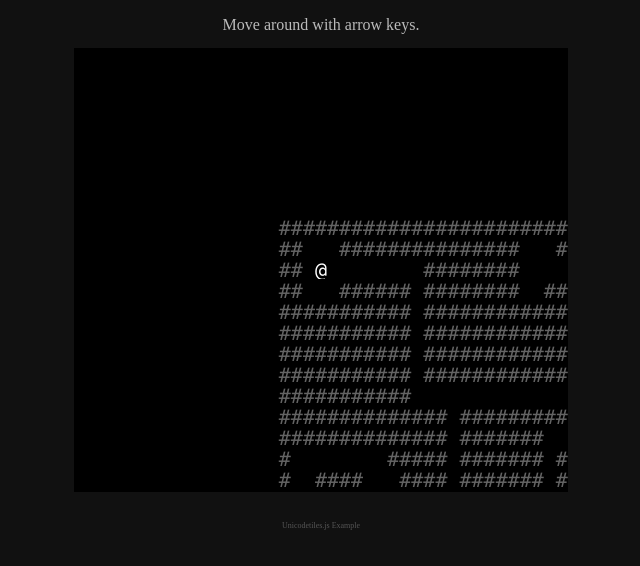
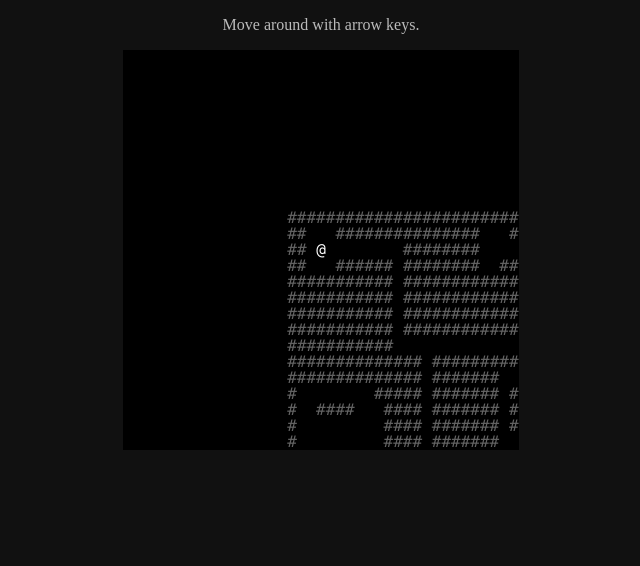
Before and after one commit to tapio/unicodetiles.js, a plain HTML site: page examples/index.html in a window 1280 px wide. Shown: the whole page, without its empty margins (319-959 px from the left). Drawn offline with Linux system fonts and the light colour scheme.

Commit message:
Various tweaks.
* Improved CSS things, gave e.g. a bit more vertical tiles
* Tile size now set through CSS font-size property
* Removed footer from example

```diff
--- a/examples/index.html
+++ b/examples/index.html
@@ -53,7 +53,7 @@
 
 		function start() {
 			window.setInterval("tick()", 150);
-			term = new UT.Window(document.getElementById("game"), 41, 21);
+			term = new UT.Window(document.getElementById("game"), 41, 25);
 		}
 
 		function handleKeys() {
@@ -86,9 +86,5 @@
 		<div id="game"></div>
 	</div>
 
-	<footer>
-	Unicodetiles.js Example
-	</footer>
-
 </div></body>
 </html>
--- a/examples/style.css
+++ b/examples/style.css
@@ -10,13 +10,6 @@ body {
 }
 
 #game {
+	font-size: 16px;
 	background-color: #000;
-	display: inline;
 }
-
-footer {
-	color: #555;
-	font-size: 50%;
-	text-align: center;
-	margin-top: 30px;
-}
--- a/unicodetiles/unicodetiles.css
+++ b/unicodetiles/unicodetiles.css
@@ -7,10 +7,10 @@
 
 .unicodetiles {
 	font-family: "DejaVuSansMono", "DejaVu Sans Mono", monospace;
-	font-size: 20px;
 	white-space: pre;
 	text-align: center;
 	line-height: 1;
 	letter-spacing: 0px;
+	display: inline-block;
 	overflow: hidden;
 }
--- a/unicodetiles/unicodetiles.js
+++ b/unicodetiles/unicodetiles.js
@@ -37,7 +37,7 @@ var UT = {
 	},
 
 
-	Window: function (elem, w, h, font_size) {
+	Window: function (elem, w, h) {
 		this.elem = elem;
 		this.w = w;
 		this.h = h;
@@ -47,12 +47,8 @@ var UT = {
 		// Add CSS class if not added already
 		if (elem.className.indexOf(UT.CSSCLASS) == -1) {
 			if (elem.className.length == 0) elem.className = UT.CSSCLASS;
-			else elem.className += " " + UT.CLASSNAME;
+			else elem.className += " " + UT.CSSCLASS;
 		}
-
-		// Modify font size if needed
-		if (font_size)
-			this.elem.style.fontSize = font_size + "px"
 
 		this.buffer = new Array(h);
 		for (var j = 0; j < h; ++j)
```
